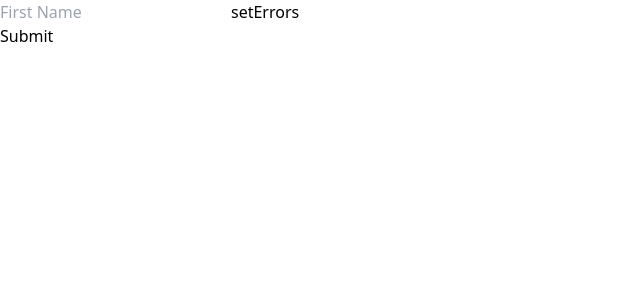
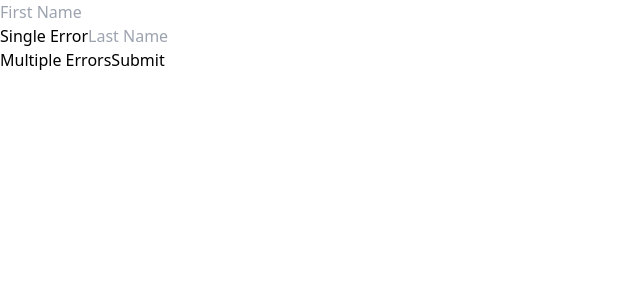
Before and after one commit to thazinnaing/react-hook-form, a React (Vite) app: page / in a window 1280 px wide. Shown: the top 300 px of the page, without its empty margins (0-640 px from the left). Built offline with nearby package versions, Linux system fonts and the light colour scheme.

Commit message:
feat: set multiple errors

```diff
--- a/src/components/SetErrors.jsx
+++ b/src/components/SetErrors.jsx
@@ -5,7 +5,9 @@ const SetErrors = () => {
     const {handleSubmit, register, setError, formState: {errors}}=useForm({
         defaultValues:{
             firstName: "",
-        }
+            lastName: "",
+        },
+        criteriaMode: "all" // for multiple errors , set criteriaMode to all
     }
     );
 
@@ -19,7 +21,9 @@ const SetErrors = () => {
 
             <input {...register("firstName")} placeholder='First Name'/>
 
-            <button class="w-20 bg-slate-50 h7"
+            <p class="text-white">{errors.firstName?.message}</p>
+
+            <button class="w-25 bg-blue-300 h7"
                 type="button"
                 onClick={()=>{
                     setError("firstName",{
@@ -28,10 +32,27 @@ const SetErrors = () => {
                     })
                 }}
             >
-                setErrors
+                Single Error
             </button>
 
-            <p class="text-white">{errors.firstName?.message}</p>
+            <input {...register("lastName")} placeholder='Last Name'/>
+
+            <p class="text-white">{errors.lastName?.types?.error1}</p>
+            <p class="text-white">{errors.lastName?.types?.error2}</p>
+
+            <button class="w-25 bg-blue-300 h7"
+                type="button"
+                onClick={()=>{
+                    setError("lastName",{
+                        types: {
+                            error1: "Error message 1",
+                            error2: "Error message 2",
+                        }
+                    })
+                }}
+            >
+                Multiple Errors
+            </button>
 
             <input class="w-14 bg-slate-50 h7" type="submit" value="Submit"/>
         </form>
```
